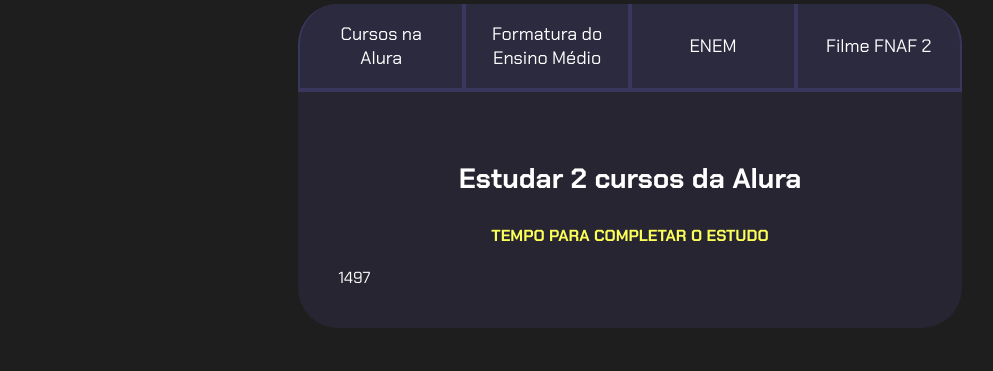
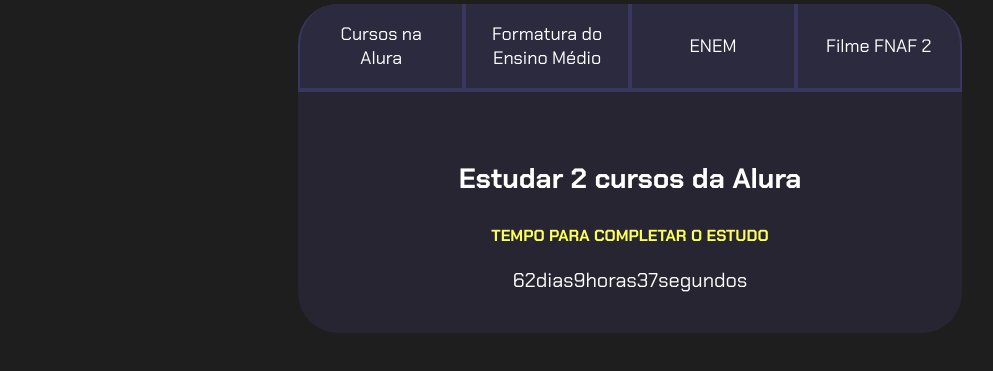
Before and after one commit to AugustoSus26/Proj3t0-de-Vid4, a plain HTML site: page index.html in a window 1280 px wide. Shown: the part 99-470 px from the top of the page, without its empty margins (10-1003 px from the left). Drawn offline with Linux system fonts and the light colour scheme.

Commit message:
Add files via upload

```diff
--- a/main.js
+++ b/main.js
@@ -26,5 +26,11 @@ function calculaTempo(tempoObjetivo){
     let segundos = Math.floor(tempoFinal/1000);
     let minutos = Math.floor(segundos/60);
     let horas = Math.floor(minutos/60);
-    return horas;
+    let dias = Math.floor(horas/24)
+
+    segundos %= 60;
+    minutos %= 60;
+    horas %= 24;
+
+    return dias + "dias" + horas + "horas" + segundos + "segundos";
 }
--- a/style.css
+++ b/style.css
@@ -89,6 +89,10 @@ body {
     color: var(--amarelo);
 }
 
+.contador {
+    font-size: 20px;
+    text-align: center;
+}
 @media screen and (min-width: 768px){
     .botoes {
         display: flex;
```
